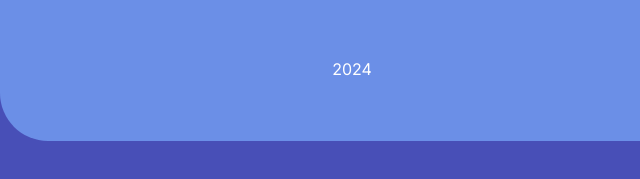
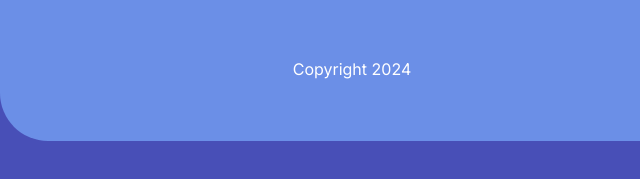
Before and after one commit to GitHub-ATH/path-to-success, a plain HTML site: page index.html in a window 1280 px wide. Shown: the part 1985-2164 px from the top of the page, 0-640 px from the left. Drawn offline with Linux system fonts and the light colour scheme; a web font is replaced by a local one.

Commit message:
Added Copyright.
I accidentally deleted the Copyright text...

```diff
--- a/index.html
+++ b/index.html
@@ -166,7 +166,7 @@
         </section>
     </main>
     <footer>
-        <p><small>2024</small></p>
+        <p><small>Copyright 2024</small></p>
         <p><small><a href="#">Terms and Conditions</a></small></p>
     </footer>
 </body>
```
